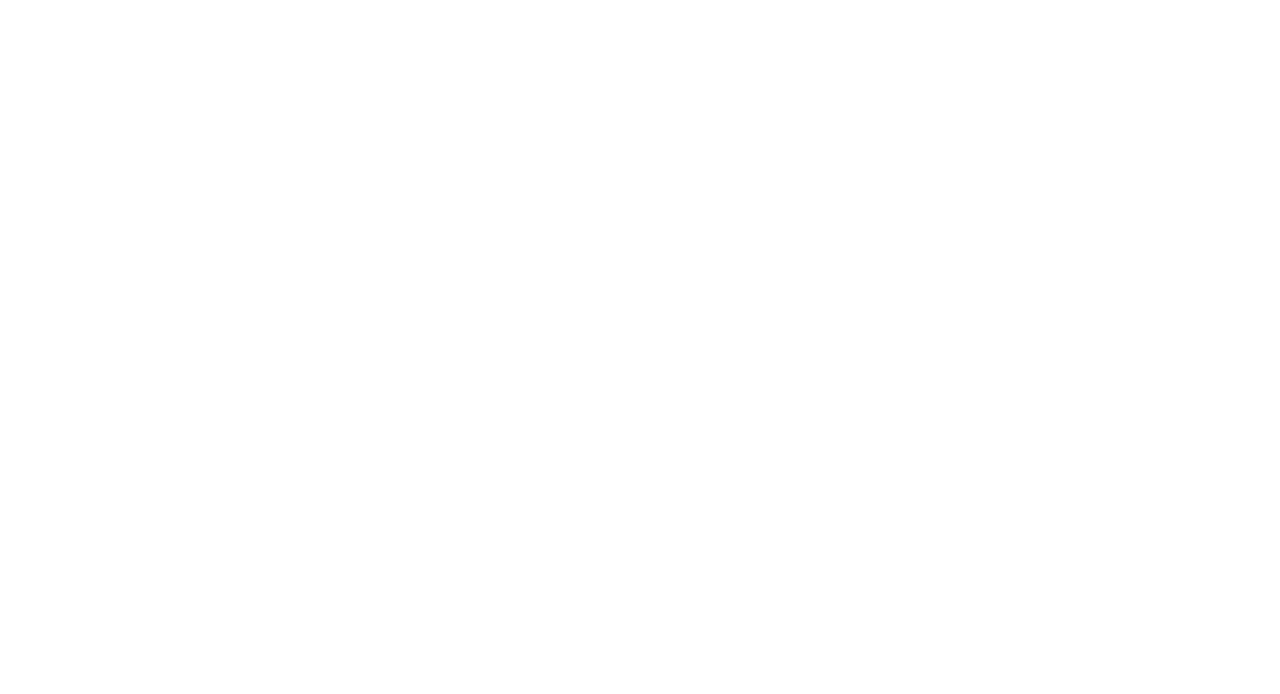
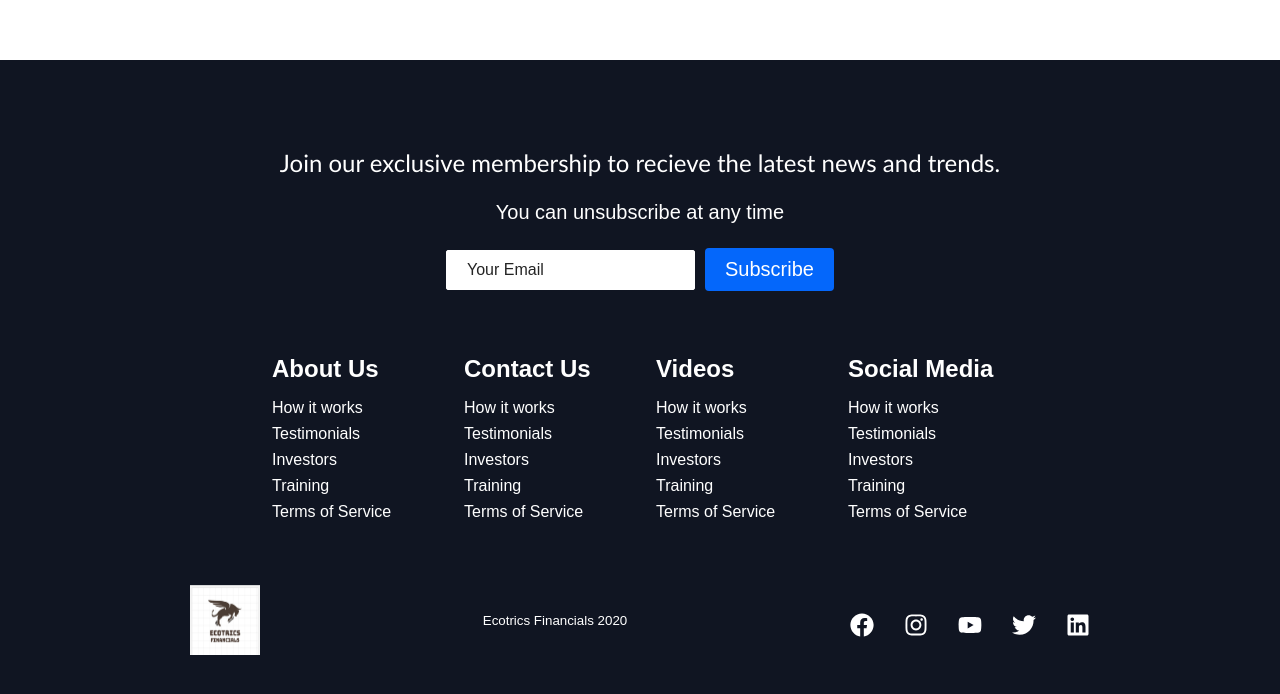
Before and after one commit to fuser312/Ecotrics_Financial, a React (Create React App) app: page / in a window 1280 px wide. Shown: the part 1723-2417 px from the top of the page. Before the commit the page ends 1783 px from the top, so only its background shows below. Built offline with nearby package versions, Linux system fonts and the light colour scheme.

Commit message:
Footer created

```diff
--- a/src/App.js
+++ b/src/App.js
@@ -1,6 +1,6 @@
 import React from 'react';
 import GlobalStyle from './globalStyles';
-import { Navbar } from './components';
+import { Navbar, Footer } from './components';
 import {BrowserRouter as Router, Switch, Route} from 'react-router-dom'
 import HomePage from './pages/HomePage/HomePage';
 
@@ -12,6 +12,7 @@
         <Switch>
           <Route path="/" exxact component={HomePage} />
         </Switch>
+        <Footer/>
     </Router>
   );
 }
--- /dev/null
+++ b/src/components/Footer/Footer.elements.js
@@ -0,0 +1,161 @@
+import styled from 'styled-components';
+import {Link} from 'react-router-dom';
+import { FaMagento } from 'react-icons/fa';
+
+
+export const FooterContainer = styled.div`
+    background-color: #101522;
+    padding: 4rem 0 2rem 0;
+    display: flex;
+    flex-direction: column;
+    justify-content: center;
+    align-items: center;
+`;
+
+export const FooterSubscription = styled.section `
+    display: flex;
+    flex-direction: column;
+    justify-content: center;
+    align-items: center;
+    text-align: center;
+    margin-bottom: 24px;
+    padding: 24px;
+    color: #fff;
+`;
+
+export const FooterSubHeading = styled.p`
+    font-family: 'Trebuchet MS', 'Lucida Sans Unicode', 'Lucida Grande', 'Lucida Sans', Arial, Helvetica, sans-serif;
+    margin-bottom: 24px;
+    font-size: 24px;
+`;
+
+export const FooterSubText = styled.p`
+    margin-bottom: 24px;
+    font-size: 20px;
+`;
+
+export const Form = styled.form`
+    display: flex;
+    justify-content: center;
+    align-items: center;
+
+    @media screen and (max-width: 820px) {
+        flex-direction: column;
+        width: 80%;
+    }
+`;
+
+export const FormInput = styled.input `
+    padding: 10px 20px;
+    border-radius: 2px;
+    margin-right: 10px;
+    outline: none;
+    border: none;
+    font-size: 16px;
+    border: 1px solid #fff;
+
+    &::placeholder{
+        color: #242424;
+    }
+
+    @media screen and (max-width: 820px){
+        width: 100%;
+        margin: 0 0 16px 0;
+    }
+`;
+
+export const FooterLinksContainer = styled.div`
+  width: 100%;
+  max-width: 1000px;
+  display: flex;
+  justify-content: center;
+  @media screen and (max-width: 820px) {
+    padding-top: 32px;
+  }
+`;
+
+export const FooterLinksWrapper = styled.div`
+  display: flex;
+  @media screen and (max-width: 820px) {
+    flex-direction: column;
+  }
+`;
+
+export const FooterLinkItems = styled.div`
+  display: flex;
+  flex-direction: column;
+  align-items: flex-start;
+  margin: 16px;
+  text-align: left;
+  width: 160px;
+  box-sizing: border-box;
+  color: #fff;
+  @media screen and (max-width: 420px) {
+    margin: 0;
+    padding: 10px;
+    width: 100%;
+  }
+`;
+
+export const FooterLinkTitle = styled.h2`
+  margin-bottom: 16px;
+`;
+
+export const FooterLink = styled(Link)`
+  color: #fff;
+  text-decoration: none;
+  margin-bottom: 0.5rem;
+  &:hover {
+    color: #0467fb;
+    transition: 0.3s ease-out;
+  }
+`;
+
+export const SocialMedia = styled.section`
+  max-width: 1000px;
+  width: 100%;
+`;
+
+export const SocialMediaWrap = styled.div`
+  display: flex;
+  justify-content: space-between;
+  align-items: center;
+  width: 90%;
+  max-width: 1000px;
+  margin: 40px auto 0 auto;
+  @media screen and (max-width: 820px) {
+    flex-direction: column;
+  }
+`;
+
+export const SocialLogo = styled(Link)`
+  color: #fff;
+  justify-self: start;
+  cursor: pointer;
+  text-decoration: none;
+  font-size: 2rem;
+  display: flex;
+  align-items: center;
+  margin-bottom: 16px;
+`;
+
+export const SocialIcon = styled(FaMagento)`
+  margin-right: 10px;
+`;
+
+export const WebsiteRights = styled.small`
+  color: #fff;
+  margin-bottom: 16px;
+`;
+
+export const SocialIcons = styled.div`
+  display: flex;
+  justify-content: space-between;
+  align-items: center;
+  width: 240px;
+`;
+
+export const SocialIconLink = styled.a`
+  color: #fff;
+  font-size: 24px;
+`;
--- /dev/null
+++ b/src/components/Footer/Footer.js
@@ -0,0 +1,110 @@
+import React from "react";
+import Logo from "../../assets/logo.jpeg";
+import {
+  FooterContainer,
+  FooterSubHeading,
+  FooterSubscription,
+  FooterSubText,
+  FormInput,
+  Form,
+  FooterLink,
+  FooterLinkItems,
+  FooterLinkTitle,
+  FooterLinksContainer,
+  FooterLinksWrapper,
+  SocialIcon,
+  SocialIconLink,
+  SocialIcons,
+  SocialLogo,
+  SocialMedia,
+  SocialMediaWrap,
+  WebsiteRights
+
+} from "./Footer.elements";
+import { Button } from "../../globalStyles";
+import { FaFacebook, FaInstagram, FaLinkedin, FaTwitter, FaYoutube } from "react-icons/fa";
+
+const Footer = () => {
+  return (
+    <FooterContainer>
+      <FooterSubscription>
+        <FooterSubHeading>
+          Join our exclusive membership to recieve the latest news and trends.
+        </FooterSubHeading>
+        <FooterSubText>You can unsubscribe at any time</FooterSubText>
+        <Form>
+          <FormInput name="email" type = 'email' placeholder="Your Email" />
+            <Button fontBig>Subscribe</Button>
+        </Form>
+      </FooterSubscription>
+      <FooterLinksContainer>
+          <FooterLinksWrapper>
+              <FooterLinkItems>
+                  <FooterLinkTitle>About Us</FooterLinkTitle>
+                  <FooterLink to = '/sign-up'>How it works</FooterLink>
+                  <FooterLink to = '/sign-up'>Testimonials</FooterLink>
+                  <FooterLink to = '/sign-up'>Investors</FooterLink>
+                  <FooterLink to = '/sign-up'>Training</FooterLink>
+                  <FooterLink to = '/sign-up'>Terms of Service</FooterLink>
+              </FooterLinkItems>
+              <FooterLinkItems>
+                  <FooterLinkTitle>Contact Us</FooterLinkTitle>
+                  <FooterLink to = '/sign-up'>How it works</FooterLink>
+                  <FooterLink to = '/sign-up'>Testimonials</FooterLink>
+                  <FooterLink to = '/sign-up'>Investors</FooterLink>
+                  <FooterLink to = '/sign-up'>Training</FooterLink>
+                  <FooterLink to = '/sign-up'>Terms of Service</FooterLink>
+              </FooterLinkItems>
+              </FooterLinksWrapper>
+              <FooterLinksWrapper>
+              <FooterLinkItems>
+                  <FooterLinkTitle>Videos</FooterLinkTitle>
+                  <FooterLink to = '/sign-up'>How it works</FooterLink>
+                  <FooterLink to = '/sign-up'>Testimonials</FooterLink>
+                  <FooterLink to = '/sign-up'>Investors</FooterLink>
+                  <FooterLink to = '/sign-up'>Training</FooterLink>
+                  <FooterLink to = '/sign-up'>Terms of Service</FooterLink>
+              </FooterLinkItems>
+              <FooterLinkItems>
+                  <FooterLinkTitle>Social Media</FooterLinkTitle>
+                  <FooterLink to = '/sign-up'>How it works</FooterLink>
+                  <FooterLink to = '/sign-up'>Testimonials</FooterLink>
+                  <FooterLink to = '/sign-up'>Investors</FooterLink>
+                  <FooterLink to = '/sign-up'>Training</FooterLink>
+                  <FooterLink to = '/sign-up'>Terms of Service</FooterLink>
+              </FooterLinkItems>
+              </FooterLinksWrapper>
+
+      </FooterLinksContainer>
+      <SocialMedia>
+          <SocialMediaWrap>
+              <SocialLogo to = '/'>
+              <img src={Logo} height={70} width={70} />
+              </SocialLogo>
+              <WebsiteRights>
+                  Ecotrics Financials 2020
+              </WebsiteRights>
+              <SocialIcons>
+                  <SocialIconLink href = '/' target = "_blank" aria-label = "Facebook">
+                      <FaFacebook />
+                  </SocialIconLink>
+                  <SocialIconLink href = '/' target = "_blank" aria-label = "Instagram">
+                      <FaInstagram />
+                  </SocialIconLink>
+                  <SocialIconLink href = '/' target = "_blank" aria-label = "Youtube">
+                      <FaYoutube />
+                  </SocialIconLink>
+                  <SocialIconLink href = '/' target = "_blank" aria-label = "Twitter">
+                      <FaTwitter />
+                  </SocialIconLink>
+                  <SocialIconLink href = '/' target = "_blank" aria-label = "LinkedIn">
+                      <FaLinkedin />
+                  </SocialIconLink>
+              </SocialIcons>
+          </SocialMediaWrap>
+      </SocialMedia>
+    </FooterContainer>
+  );
+};
+
+export default Footer;
--- a/src/components/index.js
+++ b/src/components/index.js
@@ -1,2 +1,3 @@
 export {default as Navbar} from './Navbar/Navbar'
 export {default as InfoSection} from './infoSection/infoSection'
+export {default as Footer} from './Footer/Footer'
```
